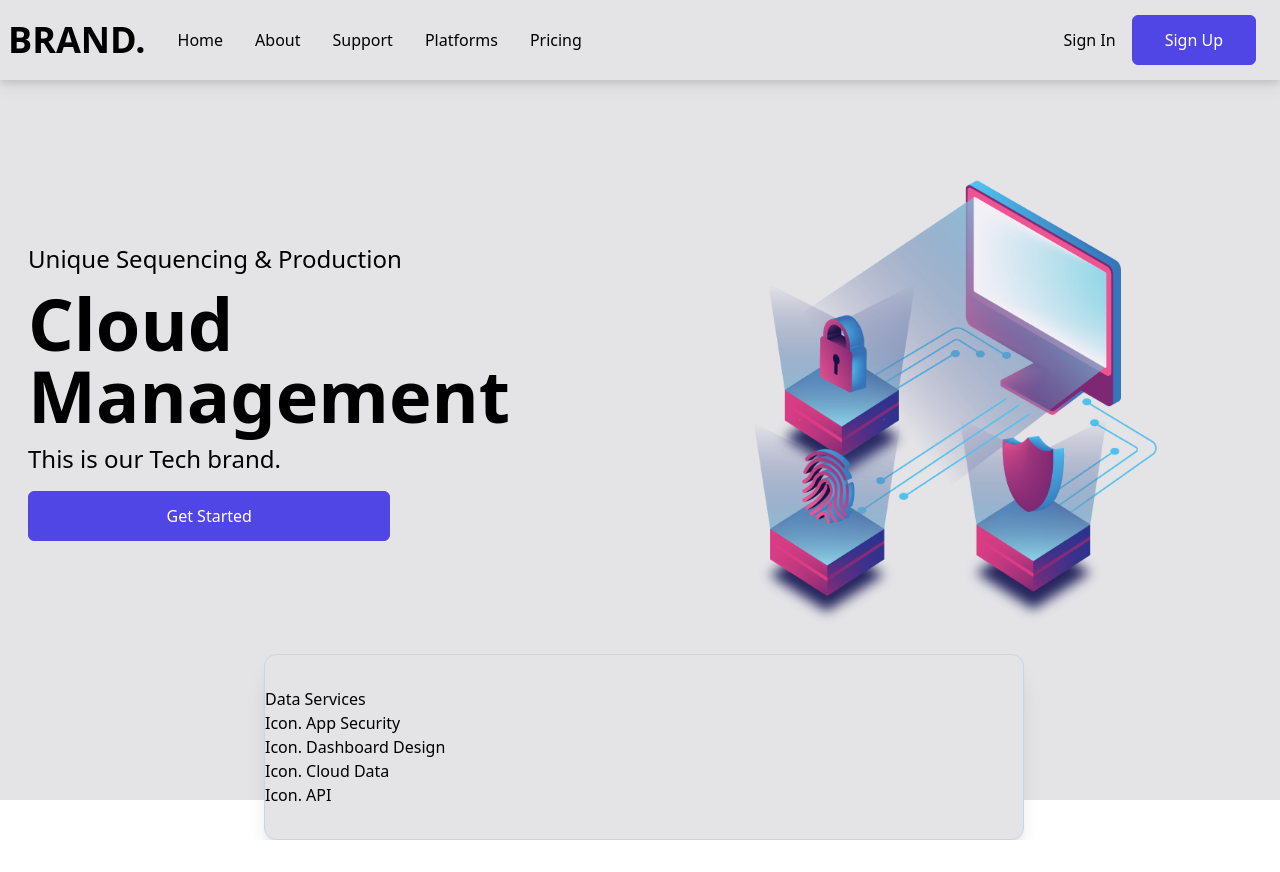
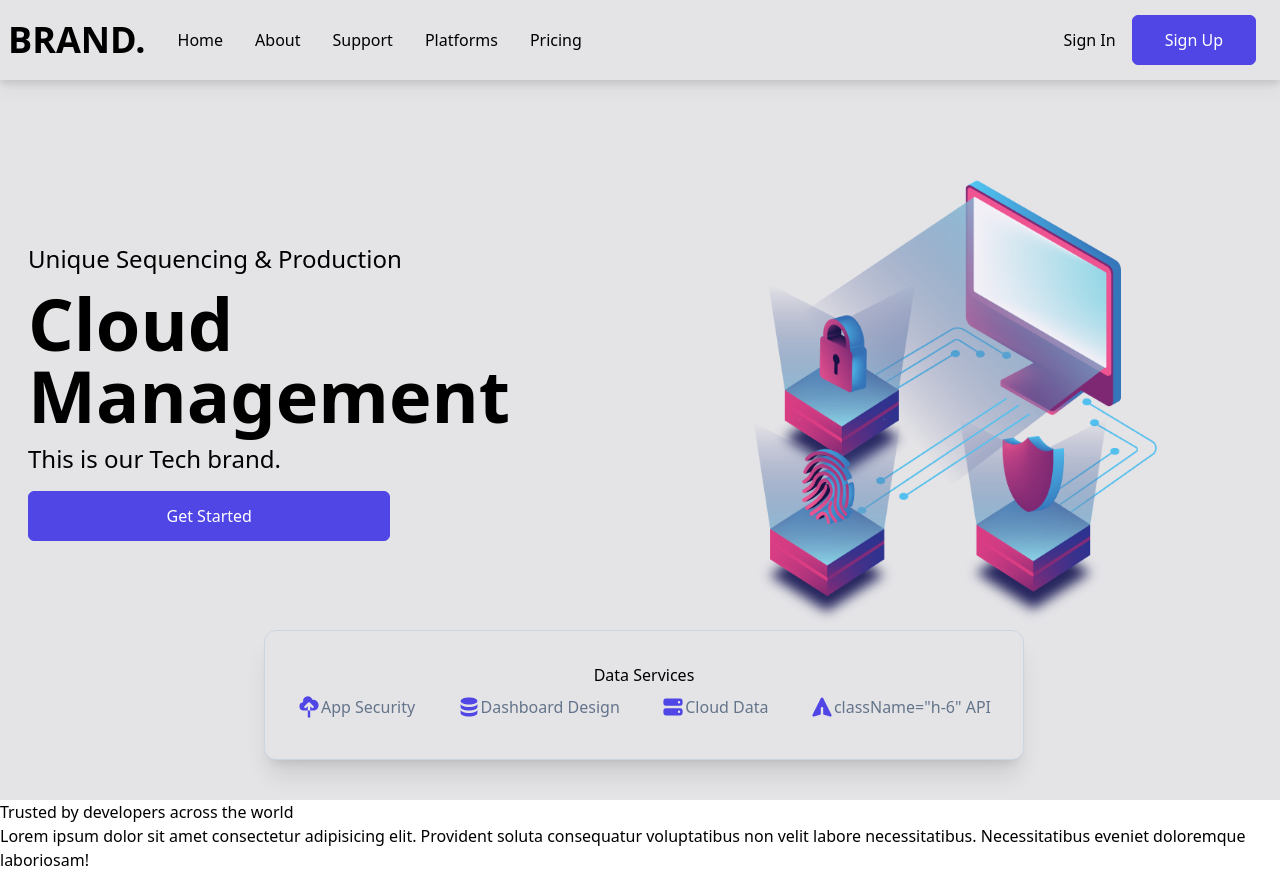
Before and after one commit to KarateChap/tailwind-app-2, a React (Create React App) app: page / in a window 1280 px wide. Before the commit the page ends 840 px from the top, so only its background shows below. Built offline with nearby package versions, Linux system fonts and the light colour scheme.

Commit message:
Added about section

```diff
--- a/src/App.js
+++ b/src/App.js
@@ -1,3 +1,4 @@
+import About from "./component/About";
 import Hero from "./component/Hero";
 import Navbar from "./component/Navbar";
 import "./index.css";
@@ -7,6 +8,7 @@ function App() {
     <>
       <Navbar />
       <Hero />
+      <About />
     </>
   );
 }
--- /dev/null
+++ b/src/component/About.jsx
@@ -0,0 +1,21 @@
+import React from "react";
+
+const About = () => {
+  return (
+    <div>
+      <div>
+        <div>
+          <h2>Trusted by developers across the world</h2>
+          <p>
+            Lorem ipsum dolor sit amet consectetur adipisicing elit. Provident
+            soluta consequatur voluptatibus non velit labore necessitatibus.
+            Necessitatibus eveniet doloremque laboriosam!
+          </p>
+        </div>
+        <div></div>
+      </div>
+    </div>
+  );
+};
+
+export default About;
--- a/src/component/Hero.jsx
+++ b/src/component/Hero.jsx
@@ -23,17 +23,25 @@ const Hero = () => {
           <img className="w-full" src={bgImg} alt="/" />
         </div>
         <div
-          className="absolute flex flex-col py-8 md:min-w-[760px] bottom-[-5%]
+          className="absolute flex flex-col py-8 md:min-w-[760px] bottom-[5%]
         mx-1 md:left-1/2 transform md:-translate-x-1/2 bg-zinc-200
-        border border-slate-300
-        rounded-xl text center shadow-xl"
+        border border-slate-300 rounded-xl text-center shadow-xl"
         >
           <p>Data Services</p>
-          <div>
-            <p>Icon. App Security</p>
-            <p>Icon. Dashboard Design</p>
-            <p>Icon. Cloud Data</p>
-            <p>Icon. API</p>
+          <div className="flex justify-between flex-wrap px-4">
+            <p className="flex px-4 py-2 text-slate-500">
+              <CloudUploadIcon className="h-6 text-indigo-600" /> App Security
+            </p>
+            <p className="flex px-4 py-2 text-slate-500">
+              <DatabaseIcon className="h-6 text-indigo-600" /> Dashboard Design
+            </p>
+            <p className="flex px-4 py-2 text-slate-500">
+              <ServerIcon className="h-6 text-indigo-600" /> Cloud Data
+            </p>
+            <p className="flex px-4 py-2 text-slate-500">
+              <PaperAirplaneIcon className="h-6 text-indigo-600" />{" "}
+              className="h-6" API
+            </p>
           </div>
         </div>
       </div>
```
Also changed, not shown: src/component/Navbar.jsx (+8 -2 lines).
